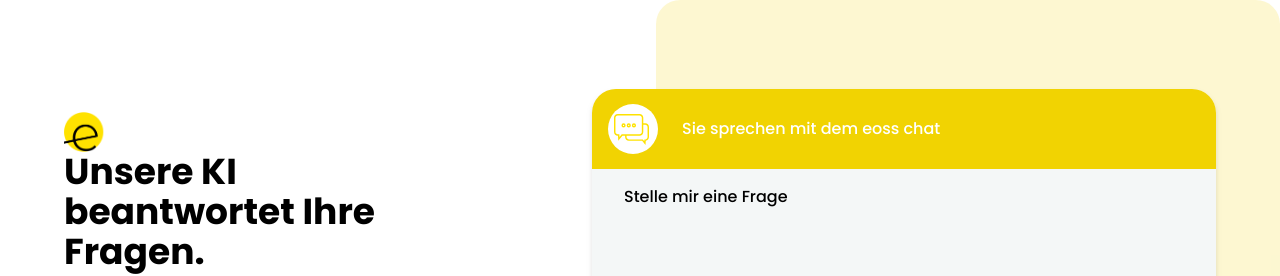
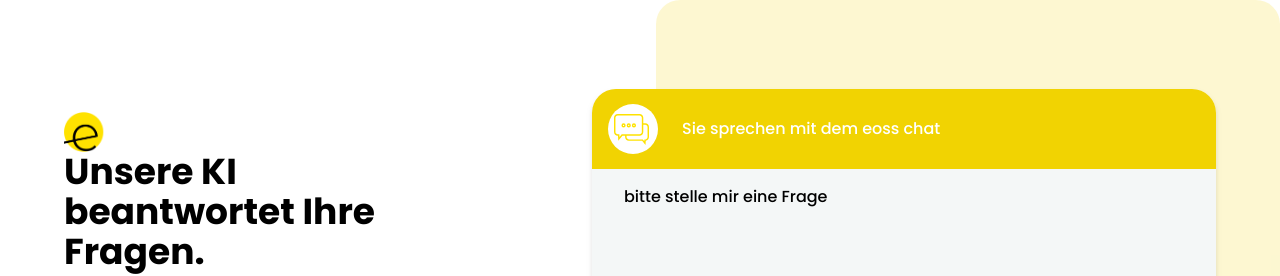
Before and after one commit to eoss-sh/gpt-next-std, a Next.js app: page / in a window 1280 px wide. Shown: the top 276 px of the page. Built offline with nearby package versions, Linux system fonts and the light colour scheme; no server answers; the database is empty.

Commit message:
added stell mir eine frage to state

```diff
--- a/src/components/answer-stream.tsx
+++ b/src/components/answer-stream.tsx
@@ -6,7 +6,7 @@ import { Button } from './button';
 type AnswerText = string | undefined;
 
 export default function AnswerStream() {
-  const [text, setText] = useState<AnswerText>();
+  const [text, setText] = useState<AnswerText>('bitte stelle mir eine Frage');
   const [input, setInput] = useState('');
   const [isLoading, setIsLoading] = useState(false);
 
--- a/src/pages/index.tsx
+++ b/src/pages/index.tsx
@@ -6,7 +6,6 @@ import logo from '/public/eoss_logo.png'
 import { Button } from "@/components/button"
 
 export default function MyPage(props: any) {
-  console.log("props", props.prompt)
 
   return (
     <>
@@ -51,7 +50,6 @@ export default function MyPage(props: any) {
         </div><p className="text-white">Sie sprechen mit dem eoss chat</p>
 
        </div>
-        <p>Stelle mir eine Frage</p>
           <AnswerStream />
         </div>
       </section>
```
